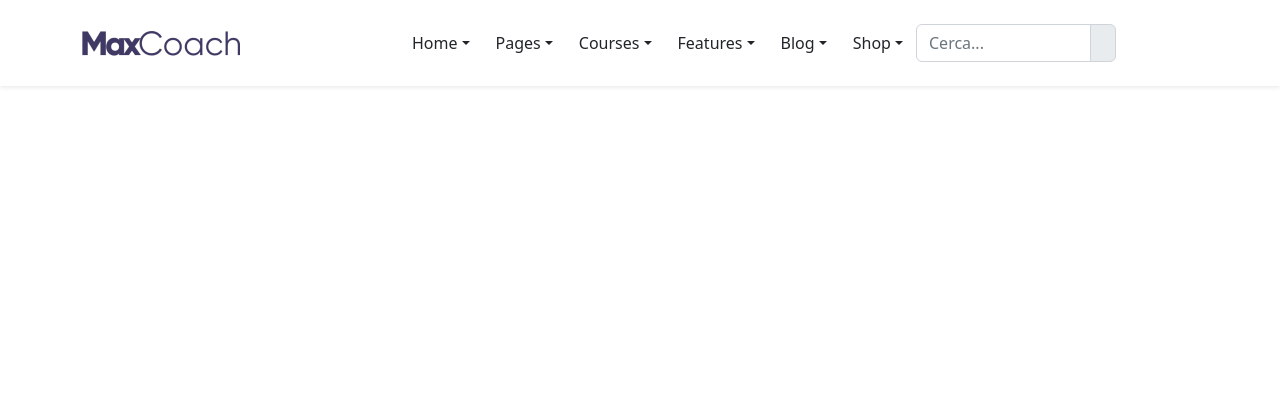
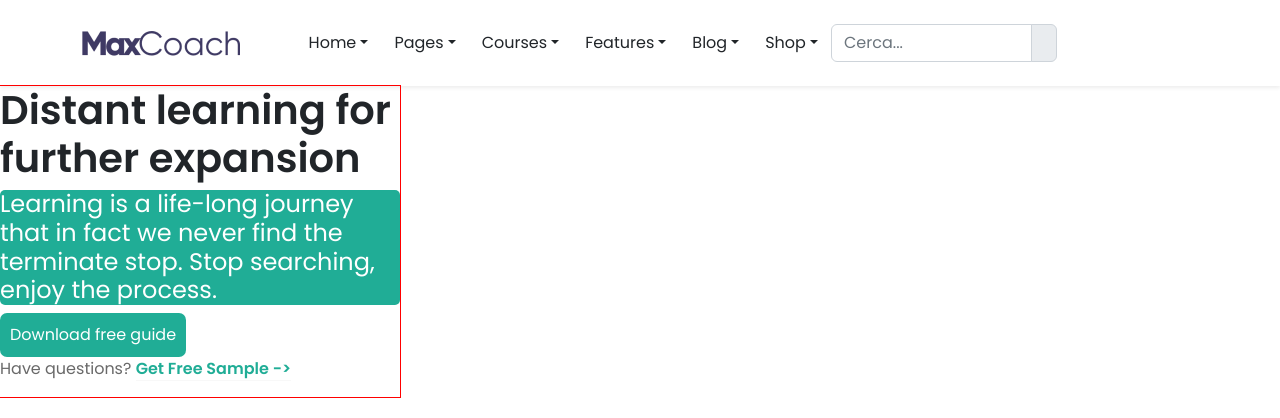
Before and after one commit to MarcoBione/proj-html-vuejs, a Vue app: page / in a window 1280 px wide. Shown: the top 418 px of the page. Built offline with nearby package versions, Linux system fonts and the light colour scheme.

Commit message:
Add main first section

```diff
--- a/src/assets/main.scss
+++ b/src/assets/main.scss
@@ -1 +1,61 @@
 @import 'bootstrap/scss/bootstrap';
+
+@import url('https://fonts.googleapis.com/css2?family=Poppins:wght@200;400;600;700&display=swap');
+
+* {
+    font-family: 'Poppins', sans-serif;
+}
+
+$light: #FFFFFF;
+$concrete : #696969;
+$emerald: #20AD96;
+$lightgrey: #F5F7FA;
+$lightgrey2: #F8F8F8;
+$lightcrema: #F5F1ED;
+$indac: #3F3A64;
+$lightindac: #8C89A2;
+
+
+
+._myfirstherosection {
+    max-width: 400px;
+    outline: 1px solid red;
+
+    h1 {
+        font-size: 2.5rem;
+        font-weight: 600;
+    }
+
+    h3 {
+        font-size: 1.5rem;
+        font-weight: 400;
+        background-color: $emerald;
+        color: $light;
+        border-radius: 5px;
+    }
+
+    button {
+        border-radius: 7px;
+        border: transparent;
+        background-color: $emerald;
+        color: $light;
+        padding: 10px;
+    }
+
+    p {
+        color: $concrete;
+
+        span {
+            color: $emerald;
+            font-weight: 600;
+
+            border-bottom: 1px solid $lightgrey2;
+            transition: border-bottom 0.5s ease-out;
+
+
+            &:hover {
+                border-bottom: 1px solid $emerald;
+            }
+        }
+    }
+}
--- /dev/null
+++ b/src/components/HeroMainComponent.vue
@@ -0,0 +1,46 @@
+<template>
+    <div class="d-flex">
+        <!-- sezione sx -->
+        <section class="_myfirstherosection">
+            <div>
+                <h1>{{ herotitle }}</h1>
+                <h3>{{ subtitle }}</h3>
+            </div>
+
+            <div>
+                <button>
+                    {{ btninfo }}
+                </button>
+            </div>
+
+            <p>Have questions? <span>Get Free Sample -></span></p>
+
+        </section>
+
+        <!-- sezione dx -->
+        <section class="">
+
+        </section>
+
+    </div>
+</template>
+
+<script>
+export default {
+
+    name: 'HeroMainComponent',
+    props: {
+        herotitle: String,
+        subtitle: String,
+        btninfo: String,
+    },
+
+    data() {
+        return {
+
+        }
+    },
+}
+</script>
+
+<style lang="scss" scoped></style>
--- a/src/components/MainComponent.vue
+++ b/src/components/MainComponent.vue
@@ -1,11 +1,30 @@
 <template>
-    <div>
-
-    </div>
+    <main>
+        <HeroMainComponent :herotitle="store.title" :subtitle="store.subtitle" :btninfo="store.btninfo" />
+    </main>
 </template>
 
 <script>
+import { store } from '../store';
+
+import HeroMainComponent from './HeroMainComponent.vue';
+
 export default {
+
+    name: 'MainComponent',
+
+    components: {
+        HeroMainComponent
+    },
+
+    data() {
+        return {
+            store,
+        }
+    },
+    methods: {
+
+    },
 
 }
 </script>
--- a/src/store.js
+++ b/src/store.js
@@ -90,5 +90,7 @@ export const store = reactive({
             ]
         }
     ],
-
+    title: 'Distant learning for further expansion',
+    subtitle: 'Learning is a life-long journey that in fact we never find the terminate stop. Stop searching, enjoy the process.',
+    btninfo: 'Download free guide',
 });
```
